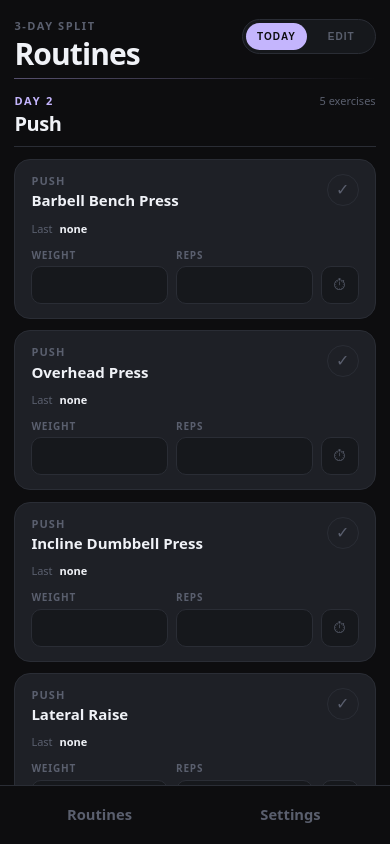
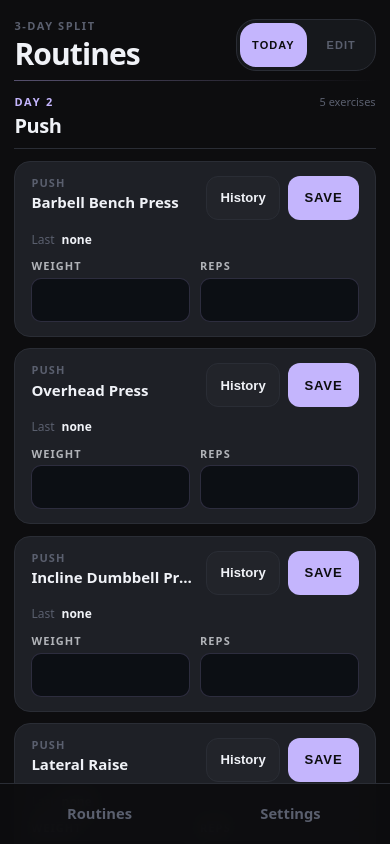
Before and after one commit to dotxdaemon/workout, a React (Vite) app: page /#/ in a window 390 px wide. Both pictures are taken after a click on the button "TODAY". Shown: the top 844 px of the page. Built offline with nearby package versions, Linux system fonts and the light colour scheme.

Commit message:
Refine mobile workout controls and settings actions

```diff
--- a/src/index.css
+++ b/src/index.css
@@ -146,13 +146,13 @@ a {
   background: transparent;
   color: var(--text-muted);
   min-width: 3.8rem;
-  min-height: 1.65rem;
+  min-height: 2.75rem;
   border-radius: 16px;
-  font-size: 10px;
-  font-weight: 700;
+  font-size: 11px;
+  font-weight: 800;
   letter-spacing: 0.1em;
   text-transform: uppercase;
-  padding: 0 0.5rem;
+  padding: 0 0.75rem;
   touch-action: manipulation;
 }
 
@@ -344,8 +344,8 @@ select:focus-visible,
 .create-routine-button:focus-visible,
 .split-toggle-small__button:focus-visible,
 .pill-toggle__button:focus-visible,
-.today-card__complete-button:focus-visible,
-.today-input-row__timer:focus-visible {
+.today-card__save-button:focus-visible,
+.today-card__history-button:focus-visible {
   outline: 3px solid rgba(196, 181, 253, 0.45);
   outline-offset: 2px;
 }
@@ -677,16 +677,17 @@ input[type='number']::-webkit-outer-spin-button {
   width: min(100%, 720px);
   max-height: min(80dvh, 680px);
   overflow: hidden;
-  border-radius: 16px;
+  border-radius: 22px;
   border: 1px solid var(--border);
   background: var(--surface2);
-  padding: 0.6rem;
+  padding: 0.8rem;
   display: grid;
   grid-template-rows: auto auto minmax(0, 1fr);
-  gap: 0.45rem;
+  gap: 0.7rem;
   touch-action: pan-y;
   transition: transform 150ms ease;
   will-change: transform;
+  box-shadow: 0 -18px 48px rgba(0, 0, 0, 0.4);
 }
 
 .history-modal--dragging {
@@ -697,29 +698,30 @@ input[type='number']::-webkit-outer-spin-button {
   display: flex;
   align-items: center;
   justify-content: space-between;
-  gap: 0.5rem;
+  gap: 0.75rem;
   position: sticky;
   top: 0;
   z-index: 1;
   background: var(--surface2);
-  padding-bottom: 0.2rem;
+  padding-bottom: 0.35rem;
 }
 
 .history-modal__grabber {
-  width: 2.5rem;
-  height: 0.24rem;
+  width: 3rem;
+  height: 0.28rem;
   border-radius: 999px;
-  background: var(--border);
+  background: rgba(196, 181, 253, 0.28);
   justify-self: center;
 }
 
 .history-modal__header h2 {
-  font-size: 1.05rem;
+  font-size: 1.15rem;
+  line-height: 1.1;
 }
 
 .history-modal__table {
   display: grid;
-  gap: 0.22rem;
+  gap: 0.45rem;
   overflow-y: auto;
   overscroll-behavior: contain;
   -webkit-overflow-scrolling: touch;
@@ -793,18 +795,18 @@ input[type='number']::-webkit-outer-spin-button {
   bottom: 0;
   transform: translateX(-50%);
   width: min(100%, 720px);
-  background: var(--bg);
+  background: rgba(13, 13, 15, 0.92);
   border-top: 1px solid var(--border);
   display: grid;
   grid-template-columns: repeat(2, minmax(0, 1fr));
   padding: 0.5rem 0.45rem max(0.5rem, var(--safe-area-bottom-capped));
   gap: 0.4rem;
-  backdrop-filter: none;
+  backdrop-filter: blur(12px);
   z-index: 30;
 }
 
 .nav-link {
-  min-height: 2.6rem;
+  min-height: 2.75rem;
   border-radius: 0.7rem;
   text-decoration: none;
   font-weight: 700;
@@ -885,8 +887,8 @@ input[type='number']::-webkit-outer-spin-button {
   border-radius: 8px;
   background: transparent;
   color: var(--text-muted);
-  min-height: 2rem;
-  padding: 0.25rem 0.6rem;
+  min-height: 2.75rem;
+  padding: 0.25rem 0.8rem;
   font-size: 11px;
   font-weight: 700;
   text-transform: lowercase;
@@ -899,7 +901,7 @@ input[type='number']::-webkit-outer-spin-button {
 
 .create-routine-button {
   width: 100%;
-  margin-top: 6px;
+  margin-top: 18px;
   min-height: 0;
   padding: 13px 0;
   border: 1.5px dashed var(--border);
@@ -1002,20 +1004,44 @@ input[type='number']::-webkit-outer-spin-button {
 .today-card__top {
   display: grid;
   grid-template-columns: minmax(0, 1fr) auto;
-  gap: 0.45rem;
+  gap: 0.7rem;
+  align-items: start;
 }
 
-.today-card__complete-button {
-  width: 32px;
-  height: 32px;
-  border-radius: 50%;
-  border: 1px solid var(--border);
-  background: transparent;
-  color: var(--text-muted);
+.today-card__actions {
+  display: inline-flex;
+  align-items: center;
+  gap: 0.5rem;
+}
+
+.today-card__save-button {
+  min-height: 44px;
+  padding: 0 0.95rem;
+  border-radius: 12px;
+  border: 1px solid rgba(196, 181, 253, 0.4);
+  background: var(--accent);
+  color: var(--bg);
   display: inline-flex;
   align-items: center;
   justify-content: center;
-  font-size: 16px;
+  font-size: 0.82rem;
+  font-weight: 800;
+  letter-spacing: 0.06em;
+  text-transform: uppercase;
+  line-height: 1;
+}
+
+.today-card__history-button {
+  min-height: 44px;
+  padding: 0 0.85rem;
+  border-radius: 12px;
+  border: 1px solid var(--border);
+  background: rgba(255, 255, 255, 0.02);
+  color: var(--text);
+  display: inline-flex;
+  align-items: center;
+  justify-content: center;
+  font-size: 0.82rem;
   font-weight: 700;
   line-height: 1;
 }
@@ -1024,7 +1050,7 @@ input[type='number']::-webkit-outer-spin-button {
   display: inline-flex;
   align-items: center;
   gap: 7px;
-  font-size: 11px;
+  font-size: 12px;
   min-height: 1.1rem;
 }
 
@@ -1039,8 +1065,8 @@ input[type='number']::-webkit-outer-spin-button {
 
 .today-input-row {
   display: grid;
-  grid-template-columns: minmax(0, 1fr) minmax(0, 1fr) 38px;
-  gap: 8px;
+  grid-template-columns: repeat(2, minmax(0, 1fr));
+  gap: 10px;
   align-items: end;
 }
 
@@ -1051,42 +1077,26 @@ input[type='number']::-webkit-outer-spin-button {
 }
 
 .compact-field span {
-  font-size: 10px;
+  font-size: 11px;
   font-weight: 700;
-  letter-spacing: 0.08em;
+  letter-spacing: 0.1em;
   text-transform: uppercase;
-  color: var(--text-muted);
+  color: rgba(240, 242, 247, 0.7);
 }
 
 .compact-field input {
   width: 100%;
   min-width: 0;
-  min-height: 38px;
-  height: 38px;
+  min-height: 44px;
+  height: 44px;
   border-radius: 10px;
-  border: 1px solid var(--border);
-  background: var(--surface);
+  border: 1px solid rgba(196, 181, 253, 0.18);
+  background: rgba(11, 13, 19, 0.88);
   color: var(--text);
   text-align: center;
-  font-size: 18px;
+  font-size: 20px;
   font-weight: 800;
-  padding: 0 0.4rem;
-}
-
-.today-input-row__timer {
-  margin-top: 14px;
-  width: 100%;
-  max-width: 38px;
-  height: 38px;
-  border-radius: 10px;
-  border: 1px solid var(--border);
-  background: var(--surface);
-  color: var(--text-muted);
-  font-size: 16px;
-  justify-self: end;
-  display: inline-flex;
-  align-items: center;
-  justify-content: center;
+  padding: 0 0.55rem;
 }
 
 .today-card__expanded {
@@ -1099,36 +1109,37 @@ input[type='number']::-webkit-outer-spin-button {
 .stepper-field {
   display: grid;
   gap: 0.28rem;
-  font-size: 0.84rem;
+  font-size: 0.78rem;
   font-weight: 700;
-  color: var(--text-muted);
+  color: rgba(240, 242, 247, 0.68);
 }
 
 .stepper-control {
   display: grid;
-  grid-template-columns: 2.15rem minmax(0, 1fr) 2.15rem;
-  border: 1px solid var(--border);
+  grid-template-columns: 2.75rem minmax(0, 1fr) 2.75rem;
+  border: 1px solid rgba(196, 181, 253, 0.16);
   border-radius: 10px;
   overflow: hidden;
-  background: var(--surface);
+  background: rgba(11, 13, 19, 0.88);
 }
 
 .stepper-control input {
   border: none;
-  min-height: 2.5rem;
+  min-height: 2.75rem;
   border-radius: 0;
   text-align: center;
-  font-weight: 700;
+  font-weight: 800;
+  font-size: 1rem;
   padding: 0.2rem 0.35rem;
 }
 
 .stepper-button {
   border: none;
-  background: var(--surface2);
+  background: rgba(196, 181, 253, 0.08);
   color: var(--text);
   font-weight: 800;
   font-size: 1.05rem;
-  min-height: 2.5rem;
+  min-height: 2.75rem;
 }
 
 .set-editor-list {
@@ -1138,17 +1149,25 @@ input[type='number']::-webkit-outer-spin-button {
 
 .set-editor-row {
   display: grid;
-  gap: 0.4rem;
+  gap: 0.5rem;
   border: 1px solid var(--border);
   border-radius: 14px;
-  padding: 0.45rem;
+  padding: 0.65rem;
   background: var(--surface);
 }
 
 .set-editor-row__label {
-  font-size: 0.8rem;
+  font-size: 0.72rem;
   font-weight: 700;
-  color: var(--text-muted);
+  color: var(--accent);
+  letter-spacing: 0.08em;
+  text-transform: uppercase;
+}
+
+.set-editor-row__fields {
+  display: grid;
+  grid-template-columns: repeat(2, minmax(0, 1fr));
+  gap: 0.6rem;
 }
 
 .notes-input {
@@ -1163,23 +1182,62 @@ input[type='number']::-webkit-outer-spin-button {
 }
 
 .settings-page .settings-file-input {
-  display: block;
   width: 100%;
   max-width: 100%;
   min-width: 0;
+  position: absolute;
+  opacity: 0;
+  pointer-events: none;
+  inline-size: 1px;
+  block-size: 1px;
   overflow: hidden;
 }
 
-.settings-page .settings-file-input::file-selector-button {
+.settings-export-actions {
+  display: grid;
+  gap: 0.6rem;
+}
+
+.settings-export-actions .button {
+  width: 100%;
+}
+
+.settings-file-picker {
+  position: relative;
+  display: grid;
+  gap: 0.55rem;
+}
+
+.settings-file-button {
+  min-height: 2.9rem;
+  border-radius: 0.75rem;
   border: 1px solid var(--border);
   background: var(--surface2);
   color: var(--text);
-  border-radius: 10px;
-  min-height: 2rem;
-  padding: 0.35rem 0.7rem;
-  margin-right: 0.55rem;
-  font: inherit;
+  font-size: 0.95rem;
   font-weight: 700;
+  display: inline-flex;
+  align-items: center;
+  justify-content: center;
+  padding: 0.65rem 0.9rem;
+  cursor: pointer;
+}
+
+.settings-file-button--disabled {
+  opacity: 0.55;
+  cursor: not-allowed;
+}
+
+.settings-file-name {
+  min-height: 2.9rem;
+  border-radius: 0.75rem;
+  border: 1px solid var(--border);
+  background: rgba(255, 255, 255, 0.02);
+  color: var(--text-muted);
+  font-size: 0.92rem;
+  display: flex;
+  align-items: center;
+  padding: 0.65rem 0.9rem;
 }
 
 .edit-exercise-list {
@@ -1191,13 +1249,13 @@ input[type='number']::-webkit-outer-spin-button {
   position: sticky;
   top: 0;
   z-index: 2;
-  background: linear-gradient(
-    to bottom,
-    rgba(13, 13, 15, 0.98) 74%,
-    rgba(13, 13, 15, 0)
-  );
+  background: linear-gradient(to bottom, rgba(13, 13, 15, 0.98) 78%, rgba(13, 13, 15, 0));
   padding-top: 0.55rem;
-  padding-bottom: 0.25rem;
+  padding-bottom: 0.35rem;
+}
+
+.edit-actions-sticky .button {
+  flex: 1 1 0;
 }
 
 .edit-exercise-row {
@@ -1244,17 +1302,37 @@ input[type='number']::-webkit-outer-spin-button {
   border: 1px solid var(--border);
   background: var(--surface);
   border-radius: 14px;
-  padding: 0.45rem 0.55rem;
+  padding: 0.7rem 0.75rem;
   text-align: left;
   display: grid;
-  gap: 0.2rem;
-  font-size: 0.86rem;
+  gap: 0.3rem;
+  font-size: 0.9rem;
   color: var(--text);
 }
 
 .history-entry__action {
   color: var(--accent-strong);
   font-weight: 700;
+}
+
+.history-empty-state {
+  border: 1px dashed rgba(196, 181, 253, 0.22);
+  border-radius: 16px;
+  background: rgba(255, 255, 255, 0.02);
+  padding: 1rem 0.9rem;
+  display: grid;
+  gap: 0.35rem;
+}
+
+.history-empty-state__title {
+  font-size: 0.98rem;
+  font-weight: 700;
+  color: var(--text);
+}
+
+.history-empty-state__body {
+  font-size: 0.9rem;
+  color: var(--text-muted);
 }
 
 @media (min-width: 720px) {
--- a/src/screens/RoutinesScreen.tsx
+++ b/src/screens/RoutinesScreen.tsx
@@ -69,6 +69,7 @@ type ScreenMode = 'today' | 'edit'
 
 export function RoutinesScreen() {
   const historyRequestRef = useRef(0)
+  const savedFeedbackTimeoutRef = useRef<number | null>(null)
   const historySheetListRef = useRef<HTMLDivElement | null>(null)
   const historySheetDragStartYRef = useRef<number | null>(null)
   const historySheetStartScrollTopRef = useRef(0)
@@ -99,6 +100,7 @@ export function RoutinesScreen() {
   const [addExerciseName, setAddExerciseName] = useState('')
   const [message, setMessage] = useState('')
   const [error, setError] = useState('')
+  const [savedExerciseId, setSavedExerciseId] = useState<string | null>(null)
 
   const exerciseMap = useMemo(
     () => Object.fromEntries(exercises.map((exercise) => [exercise.id, exercise])),
@@ -341,6 +343,14 @@ export function RoutinesScreen() {
     return applyHistorySheetOverlayLock(bottomNav)
   }, [historySheet])
 
+  useEffect(() => {
+    return () => {
+      if (savedFeedbackTimeoutRef.current != null) {
+        window.clearTimeout(savedFeedbackTimeoutRef.current)
+      }
+    }
+  }, [])
+
   function resetPageScrollToTop(): void {
     window.scrollTo({ top: 0, left: 0, behavior: 'auto' })
   }
@@ -357,7 +367,22 @@ export function RoutinesScreen() {
     }
   }, [mode])
 
-  function showSavedFeedback(): void {}
+  function showSavedFeedback(exerciseId?: string): void {
+    if (!exerciseId) {
+      return
+    }
+
+    setSavedExerciseId(exerciseId)
+
+    if (savedFeedbackTimeoutRef.current != null) {
+      window.clearTimeout(savedFeedbackTimeoutRef.current)
+    }
+
+    savedFeedbackTimeoutRef.current = window.setTimeout(() => {
+      setSavedExerciseId((current) => (current === exerciseId ? null : current))
+      savedFeedbackTimeoutRef.current = null
+    }, 1400)
+  }
 
   async function refreshHistoryForExercise(exerciseId: string): Promise<void> {
     const rows = await listExerciseHistory(exerciseId, 5)
@@ -655,7 +680,7 @@ export function RoutinesScreen() {
       await refreshHistoryForExercise(exerciseId)
       setMessage('')
       setError('')
-      showSavedFeedback()
+      showSavedFeedback(exerciseId)
       return true
     } catch {
       setError('Could not save set.')
@@ -963,17 +988,30 @@ export function RoutinesScreen() {
                         <p className="today-card__group">{routineFocusLabel}</p>
                         <h3>{exercise.name}</h3>
                       </div>
+                      <div className="today-card__actions">
                         <button
                           type="button"
-                        className="today-card__complete-button"
+                          className="today-card__history-button"
+                          aria-label={`Open history for ${exercise.name}`}
+                          onClick={(event) => {
+                            stopCardToggle(event)
+                            void handleOpenHistorySheet(exercise, event.timeStamp)
+                          }}
+                        >
+                          History
+                        </button>
+                        <button
+                          type="button"
+                          className="today-card__save-button"
                           aria-label={`Save set for ${exercise.name}`}
                           onClick={(event) => {
                             stopCardToggle(event)
                             void handleSaveQuickEntry(exercise.id)
                           }}
                         >
-                        ✓
-                      </button>
+                          {savedExerciseId === exercise.id ? 'Saved' : 'Save'}
+                        </button>
+                      </div>
                     </div>
 
                     <div className="today-card__stats">
@@ -1000,17 +1038,6 @@ export function RoutinesScreen() {
                           handleSetDraftChange(exercise.id, 0, 'reps', value)
                         }
                       />
-                      <button
-                        type="button"
-                        className="today-input-row__timer"
-                        aria-label={`Open history for ${exercise.name}`}
-                        onClick={(event) => {
-                          stopCardToggle(event)
-                          void handleOpenHistorySheet(exercise, event.timeStamp)
-                        }}
-                      >
-                        ⏱
-                      </button>
                     </div>
 
                     {isExpanded ? (
@@ -1019,8 +1046,9 @@ export function RoutinesScreen() {
                           {Array.from({ length: targetSets }).map((_, index) => (
                             <div key={`${exercise.id}-${index}`} className="set-editor-row">
                               <span className="set-editor-row__label">Set {index + 1}</span>
+                              <div className="set-editor-row__fields">
                                 <StepperField
-                                label={`Set ${index + 1} weight`}
+                                  label="Weight"
                                   inputMode="decimal"
                                   value={setDrafts[index].weight}
                                   step={exercise.progressionSettings.weightIncrement}
@@ -1038,7 +1066,7 @@ export function RoutinesScreen() {
                                   }
                                 />
                                 <StepperField
-                                label={`Set ${index + 1} reps`}
+                                  label="Reps"
                                   inputMode="numeric"
                                   value={setDrafts[index].reps}
                                   step={1}
@@ -1049,6 +1077,7 @@ export function RoutinesScreen() {
                                     handleSetStepAdjust(exercise.id, index, 'reps', 1, direction)
                                   }
                                 />
+                              </div>
                             </div>
                           ))}
                         </div>
@@ -1307,7 +1336,12 @@ export function RoutinesScreen() {
                 historySheet.isLoading ? (
                   <p className="muted">Loading history...</p>
                 ) : (
-                  <p className="muted">No history yet.</p>
+                  <div className="history-empty-state">
+                    <p className="history-empty-state__title">No history yet.</p>
+                    <p className="history-empty-state__body">
+                      Log a set and it will show up here.
+                    </p>
+                  </div>
                 )
               ) : (
                 historySheet.rows.map((row) => (
```
Also changed, not shown: src/screens/SettingsScreen.tsx (+19 -1 lines), 1 other file (tests, documents, lock files or other folders). Lines whose indentation alone changed are shown as unchanged.
